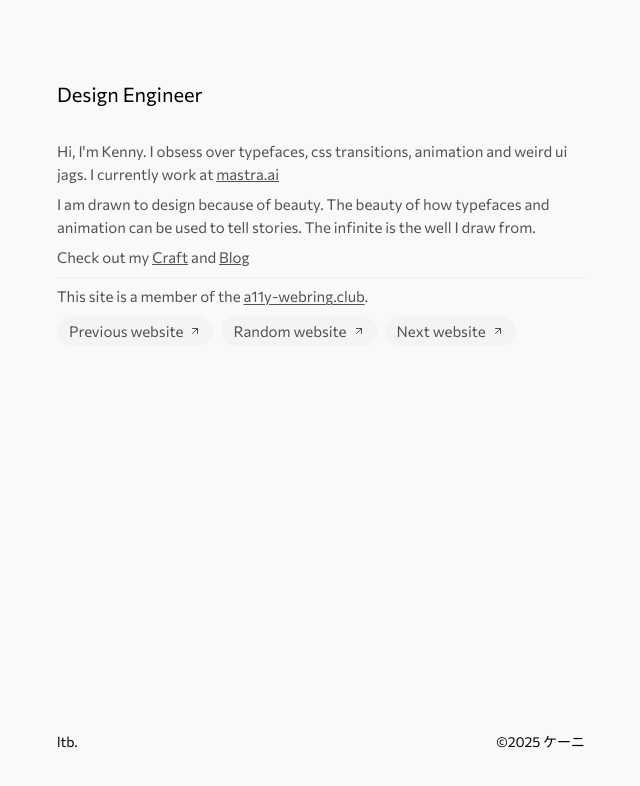
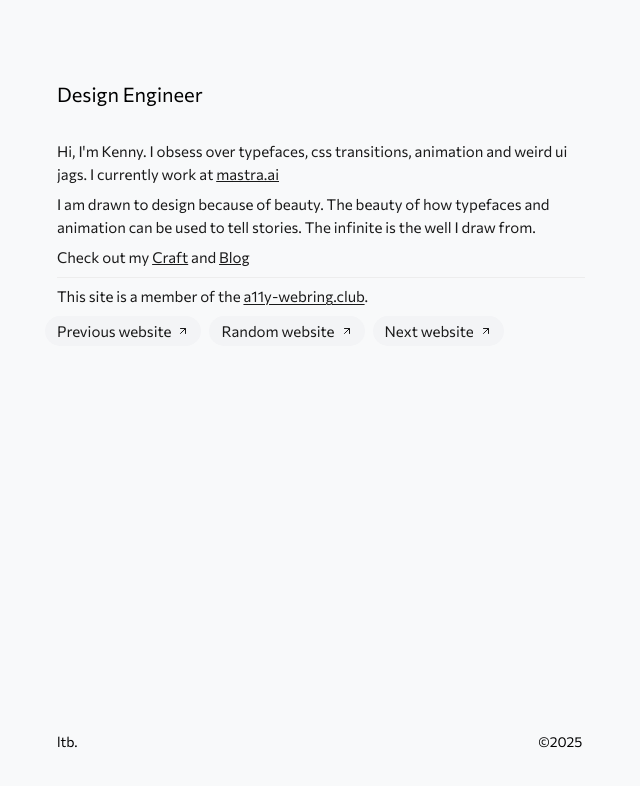
Before and after one commit to adeleke5140/portfolio-v2, a Next.js app: page / in a window 1280 px wide. Shown: the top 786 px of the page, without its empty margins (319-959 px from the left). Built offline with nearby package versions, Linux system fonts and the light colour scheme.

Commit message:
feat: animate title

```diff
--- a/src/components/layout.tsx
+++ b/src/components/layout.tsx
@@ -24,10 +24,7 @@ const Layout = ({ children }: LayoutProps) => {
           <div className="max-w-xl rounded-md md:px-6 mx-auto">
             <div className="px-6 py-3 text-[15px] md:px-0 md:pb-2 flex justify-between">
               <p className="text-sm">ltb.</p>
-              <p className="text-sm">
-                &copy;{new Date().getFullYear()}&nbsp;
-                <span className="font-medium">ケーニ</span>
-              </p>
+              <p className="text-sm">&copy;{new Date().getFullYear()}&nbsp;</p>
             </div>
           </div>
         </footer>
--- a/src/pages/about.tsx
+++ /dev/null
@@ -1,70 +0,0 @@
-import { PageWrapper } from '@/components/pageWrapper';
-import Head from 'next/head';
-
-const languages = ['HTML', 'CSS', 'Javascript', 'Typescript', 'Go'];
-
-const technologies = [
-  'ReactJS',
-  'VueJS',
-  'Next',
-  'Gatsby',
-  'RTK',
-  'TailwindCSS',
-  'Zustand',
-  'Jest',
-  'GraphQL',
-  'MongoDB',
-  'NodeJS',
-  'ExpressJS',
-];
-
-const About = () => {
-  return (
-    <>
-      <Head>
-        <title>Kehinde | About Me</title>
-        <meta name="description" content="Kehinde Adeleke's portfolio" />
-        <meta name="viewport" content="width=device-width, initial-scale=1" />
-        <link rel="icon" href="/kehinde.ico" />
-      </Head>
-      <PageWrapper heading="Tech stack." path="/">
-        <section className="prose pb-3 text-ken-primary">
-          <p className="font-[300] font-serif italic text-[17px]">
-            I pick the perfect tool from my toolbox to solve problems.
-          </p>
-          <section>
-            With languages, some of it include:
-            <ul className="flex flex-wrap list-none gap-1 pl-0 prose-ul:pl-0">
-              {languages.map((language, id) => (
-                <li
-                  key={id}
-                  className="after:content-[','] cursor-default last:after:content-['.'] font-extrabold prose-code:text-button-text transition-transform ease-out duration-200 -translate-x-1 hover:translate-x-0 rounded"
-                >
-                  <code>{language}</code>
-                </li>
-              ))}
-            </ul>
-            Frameworks, libraries and tools I use include:
-            <ul className="flex flex-wrap list-none gap-1 pl-0 prose-ul:pl-0 prose-li:pl-0 prose-li:pr-2 prose-ul:text-ken-primary">
-              {technologies.map((technology, id) => (
-                <li
-                  key={id}
-                  className="prose:-li:pl-0 after:content-[','] cursor-default last:after:content-['.']"
-                >
-                  <code>{technology}</code>
-                </li>
-              ))}
-            </ul>
-            <p>I am not restricted to these as I pick up tools as I go.</p>
-            <p className="font-serif italic font-[300] text-[17px]">
-              My unique ability is picking up new skills when needed. I am a
-              thriving learner.
-            </p>
-          </section>
-        </section>
-      </PageWrapper>
-    </>
-  );
-};
-
-export default About;
--- a/src/pages/index.tsx
+++ b/src/pages/index.tsx
@@ -1,11 +1,11 @@
+import { PageWrapper } from '@/components/pageWrapper'
+import { ArrowUpRight } from 'lucide-react'
+import { motion } from 'motion/react'
 import Head from 'next/head'
-import { motion } from 'motion/react'
-import { PageWrapper } from '@/components/pageWrapper'
-import { ProfileShine } from '@/components/profile-shine/profile-shine'
-import { ArrowUpRight, ExternalLink } from 'lucide-react'
 import Link from 'next/link'
 
 export default function Home() {
+  const TITLE = 'Design Engineer'
   return (
     <>
       <Head>
@@ -17,13 +17,28 @@ export default function Home() {
 
       <PageWrapper
         showHeading
-        heading={<h1 className="text-xl">Design Engineer</h1>}
+        heading={
+          <h1 className="text-xl">
+            {TITLE.split('').map((letter, index) => (
+              <>
+                <span
+                  className="letter"
+                  style={{ '--index': index }}
+                  key={index}
+                >
+                  {letter}
+                </span>
+                {index === 5 ? ' ' : null}
+              </>
+            ))}
+          </h1>
+        }
       >
         <motion.section>
           <motion.div
             initial="hidden"
             animate="visible"
-            className="flex flex-col text-ken-grey text-[15px] gap-2 dark:border-[#282828] dark:bg-[#282828]"
+            className="flex flex-col text-[var(--gray-1)] text-[15px] gap-2 dark:border-[#282828] dark:bg-[#282828]"
           >
             <motion.div className="rounded-lg text-[15px] dark:text-[#fefefe]">
               <p>
@@ -81,32 +96,47 @@ const A11ySection = () => {
         <ul className="flex gap-2">
           <li>
             <a
-              className=" bg-gray-100 flex gap-1.5 text-[15px] items-center px-3 py-1 rounded-2xl"
+              className=" bg-gray-100 group -ml-3 flex gap-1.5 text-[15px] items-center px-3 py-1 rounded-2xl"
               rel="external"
               referrerPolicy="strict-origin"
               href="https://a11y-webring.club/prev"
             >
-              Previous website <ArrowUpRight size={12} aria-hidden />
+              Previous website{' '}
+              <ArrowUpRight
+                size={12}
+                aria-hidden
+                className="group-hover:-translate-y-0.5 group-hover:translate-x-0.5 transition-transform"
+              />
             </a>
           </li>
           <li>
             <a
-              className=" bg-gray-100 px-3 flex gap-1.5 items-center text-[15px] py-1 rounded-2xl"
+              className=" bg-gray-100 group px-3 flex gap-1.5 items-center text-[15px] py-1 rounded-2xl"
               rel="external"
               referrerPolicy="strict-origin"
               href="https://a11y-webring.club/random"
             >
-              Random website <ArrowUpRight size={12} aria-hidden />
+              Random website{' '}
+              <ArrowUpRight
+                size={12}
+                aria-hidden
+                className="group-hover:-translate-y-0.5 group-hover:translate-x-0.5 transition-transform"
+              />
             </a>
           </li>
           <li>
             <a
-              className=" bg-gray-100 flex gap-1.5 items-center px-3 text-[15px] py-1 rounded-2xl"
+              className=" bg-gray-100 group flex gap-1.5 items-center px-3 text-[15px] py-1 rounded-2xl"
               rel="external"
               referrerPolicy="strict-origin"
               href="https://a11y-webring.club/next"
             >
-              Next website <ArrowUpRight size={12} aria-hidden />
+              Next website{' '}
+              <ArrowUpRight
+                size={12}
+                aria-hidden
+                className="group-hover:-translate-y-0.5 group-hover:translate-x-0.5 transition-transform"
+              />
             </a>
           </li>
         </ul>
--- a/src/styles/globals.css
+++ b/src/styles/globals.css
@@ -49,3 +49,26 @@ body *::selection {
     border-radius: 50%;
   }
 }
+
+h1 {
+  overflow: hidden;
+}
+
+.letter {
+  display: inline-block;
+  animation-name: animate-in;
+  animation-timing-function: cubic-bezier(0.19, 1, 0.22, 1);
+  animation-delay: calc(0.03s * var(--index));
+  animation-duration: 1s;
+  animation-fill-mode: backwards;
+}
+
+@keyframes animate-in {
+  0% {
+    transform: translateY(100%);
+  }
+  100% {
+    opacity: 1;
+    transform: translateY(0);
+  }
+}
```
